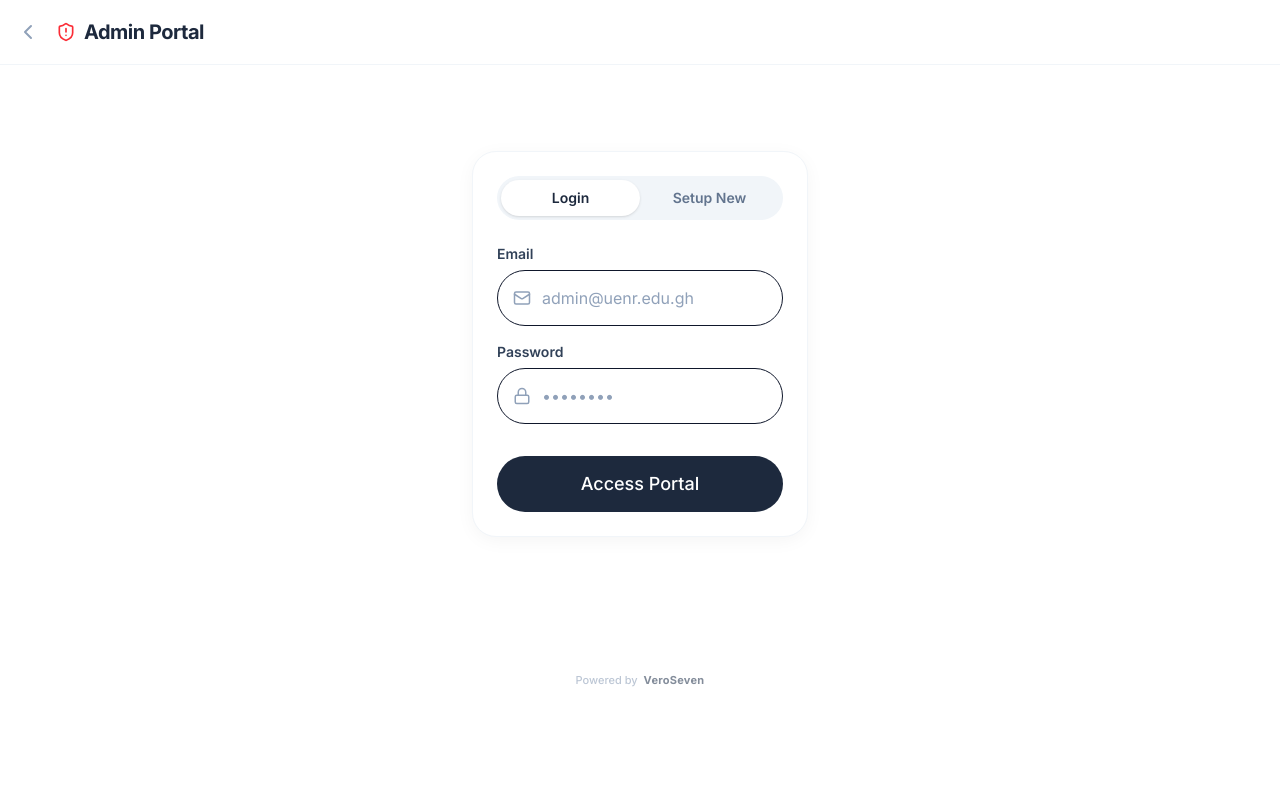
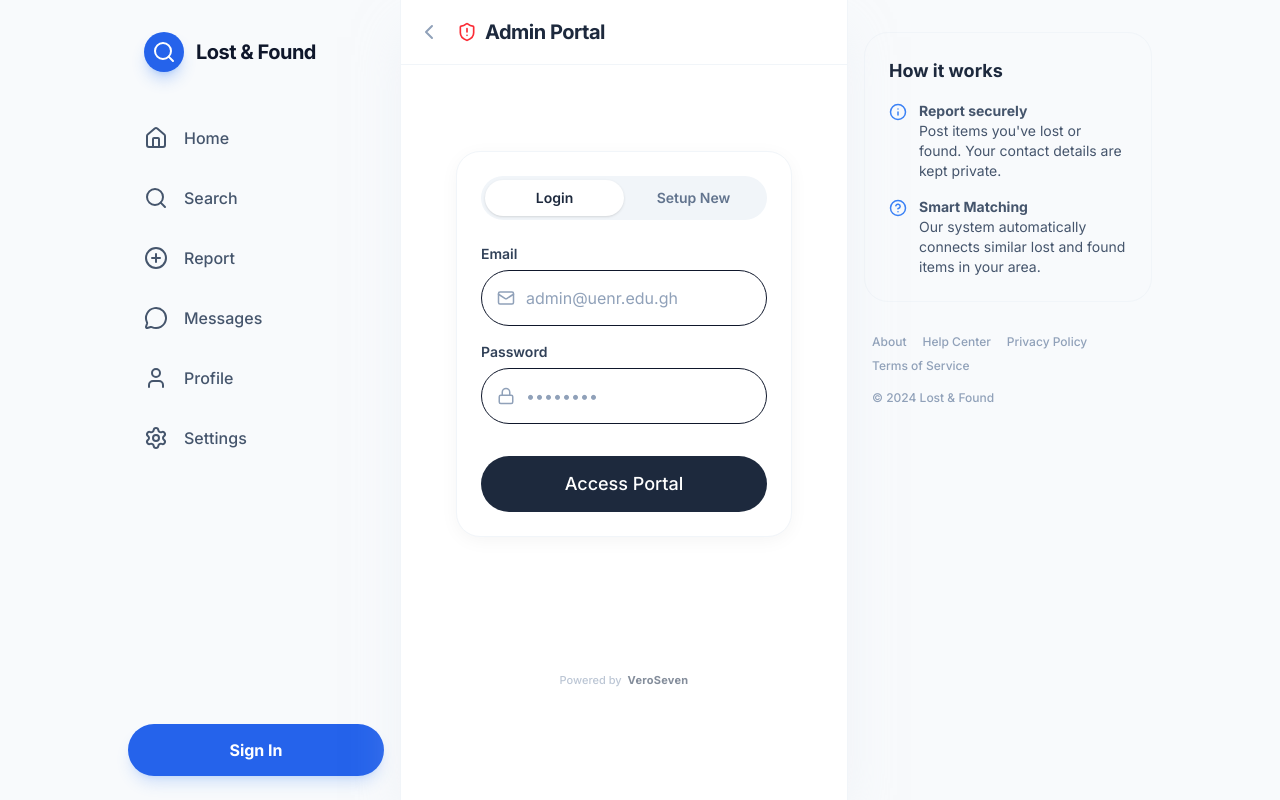
Before and after one commit to SevenCandid/Lost-And-Found, a React (Vite) app: page /admin/auth in a window 1280 px wide. Built offline with nearby package versions, Linux system fonts and the light colour scheme; no server answers.

Commit message:
feat: implement dedicated desktop and tablet layout

```diff
--- a/src/App.tsx
+++ b/src/App.tsx
@@ -1,6 +1,7 @@
 import { BrowserRouter, Routes, Route, Navigate } from 'react-router-dom'
 import { Toaster } from 'react-hot-toast'
 import { MainLayout } from './layouts/MainLayout'
+import { DesktopLayoutWrapper } from './layouts/DesktopLayoutWrapper'
 
 // Pages
 import { SplashPage } from './pages/SplashPage'
@@ -37,6 +38,7 @@ export default function App() {
           }
         }}
       />
+      <DesktopLayoutWrapper>
         <Routes>
           <Route path="/splash" element={<SplashPage />} />
           <Route path="/welcome" element={<WelcomePage />} />
@@ -108,6 +110,7 @@ export default function App() {
           {/* Fallback */}
           <Route path="*" element={<Navigate to="/" replace />} />
         </Routes>
+      </DesktopLayoutWrapper>
     </BrowserRouter>
   )
 }
--- /dev/null
+++ b/src/components/desktop/DesktopRightPanel.tsx
@@ -0,0 +1,30 @@
+import { Info, HelpCircle } from 'lucide-react'
+
+export function DesktopRightPanel() {
+  return (
+    <div className="w-full h-full pt-8 pb-6 px-4">
+      <div className="bg-slate-50 dark:bg-slate-800/50 rounded-3xl p-6 border border-slate-100 dark:border-slate-800">
+        <h2 className="text-lg font-bold text-slate-800 dark:text-white mb-4">How it works</h2>
+
+        <div className="space-y-4 text-sm text-slate-600 dark:text-slate-400">
+          <div className="flex gap-3">
+            <Info className="text-primary-500 shrink-0 mt-0.5" size={18} />
+            <p><strong>Report securely</strong><br/>Post items you've lost or found. Your contact details are kept private.</p>
+          </div>
+          <div className="flex gap-3">
+            <HelpCircle className="text-primary-500 shrink-0 mt-0.5" size={18} />
+            <p><strong>Smart Matching</strong><br/>Our system automatically connects similar lost and found items in your area.</p>
+          </div>
+        </div>
+      </div>
+
+      <div className="mt-8 flex flex-wrap gap-x-4 gap-y-2 text-xs text-slate-400 font-medium px-2">
+        <a href="#" className="hover:text-slate-600 dark:hover:text-slate-200 transition-colors">About</a>
+        <a href="#" className="hover:text-slate-600 dark:hover:text-slate-200 transition-colors">Help Center</a>
+        <a href="#" className="hover:text-slate-600 dark:hover:text-slate-200 transition-colors">Privacy Policy</a>
+        <a href="#" className="hover:text-slate-600 dark:hover:text-slate-200 transition-colors">Terms of Service</a>
+        <span className="w-full mt-2">© 2024 Lost & Found</span>
+      </div>
+    </div>
+  )
+}
--- /dev/null
+++ b/src/components/desktop/DesktopSidebar.tsx
@@ -0,0 +1,125 @@
+import { NavLink, useNavigate } from 'react-router-dom'
+import { Home, PlusCircle, Search, MessageCircle, User, Settings, LogOut } from 'lucide-react'
+import { cn } from '../../lib/utils'
+import { useAuth } from '../../contexts/AuthContext'
+import { useState, useEffect } from 'react'
+import { supabase } from '../../lib/supabase'
+
+export function DesktopSidebar() {
+  const { user, signOut } = useAuth()
+  const navigate = useNavigate()
+  const [unreadMessages, setUnreadMessages] = useState(0)
+
+  useEffect(() => {
+    if (!user) return
+
+    const fetchUnread = async () => {
+      const { count } = await supabase
+        .from('notifications')
+        .select('*', { count: 'exact', head: true })
+        .eq('user_id', user.id)
+        .eq('is_read', false)
+        .eq('type', 'new_message')
+
+      setUnreadMessages(count || 0)
+    }
+
+    fetchUnread()
+
+    const channelName = `desktop_unread_${user.id}_${Math.random().toString(36).substring(7)}`
+    const channel = supabase.channel(channelName)
+
+    channel
+      .on('postgres_changes', { event: '*', schema: 'public', table: 'notifications', filter: `user_id=eq.${user.id}` }, () => fetchUnread())
+      .subscribe()
+
+    return () => { supabase.removeChannel(channel) }
+  }, [user?.id])
+
+  const requireAuth = (e: React.MouseEvent) => {
+    if (!user) {
+      e.preventDefault()
+      navigate('/login')
+    }
+  }
+
+  const navItems = [
+    { to: '/', icon: Home, label: 'Home' },
+    { to: '/search', icon: Search, label: 'Search' },
+    { to: '/report', icon: PlusCircle, label: 'Report' },
+    { to: '/messages', icon: MessageCircle, label: 'Messages' },
+    { to: '/profile', icon: User, label: 'Profile', auth: true },
+    { to: '/settings', icon: Settings, label: 'Settings', auth: true },
+  ]
+
+  return (
+    <div className="w-full h-full flex flex-col pt-8 pb-6 px-4">
+      {/* Logo */}
+      <div className="px-4 mb-10 flex items-center gap-3">
+        <div className="w-10 h-10 bg-primary-600 rounded-xl flex items-center justify-center shadow-lg shadow-primary-500/30">
+          <Search size={24} className="text-white" />
+        </div>
+        <h1 className="text-xl font-black text-slate-900 dark:text-white tracking-tight">
+          Lost & Found
+        </h1>
+      </div>
+
+      {/* Nav Links */}
+      <nav className="flex-1 space-y-2">
+        {navItems.map((item) => (
+          <NavLink
+            key={item.to}
+            to={item.to}
+            onClick={item.auth ? requireAuth : undefined}
+            className={({ isActive }) =>
+              cn(
+                'flex items-center gap-4 px-4 py-3.5 rounded-2xl transition-all duration-200 group',
+                isActive
+                  ? 'bg-primary-50 dark:bg-primary-900/20 text-primary-600 dark:text-primary-400 font-bold'
+                  : 'text-slate-600 dark:text-slate-400 hover:bg-slate-50 dark:hover:bg-slate-800/50 hover:text-slate-900 dark:hover:text-slate-200 font-medium'
+              )
+            }
+          >
+            {({ isActive }) => (
+              <>
+                <div className="relative">
+                  <item.icon
+                    size={24}
+                    strokeWidth={isActive ? 2.5 : 2}
+                    className={cn(isActive && "drop-shadow-sm transition-transform duration-200 group-hover:scale-110", !isActive && "transition-transform duration-200 group-hover:scale-110")}
+                  />
+                  {item.label === 'Messages' && unreadMessages > 0 && (
+                    <span className="absolute -top-1 -right-2 bg-red-500 text-white text-[10px] font-bold px-1.5 min-w-[16px] h-[16px] rounded-full flex items-center justify-center border-2 border-white dark:border-slate-900">
+                      {unreadMessages > 9 ? '9+' : unreadMessages}
+                    </span>
+                  )}
+                </div>
+                <span className="text-base">
+                  {item.label}
+                </span>
+              </>
+            )}
+          </NavLink>
+        ))}
+      </nav>
+
+      {/* Footer / User Profile */}
+      {user ? (
+        <button
+          onClick={() => signOut()}
+          className="flex items-center gap-4 px-4 py-3.5 rounded-2xl text-slate-500 hover:text-danger-600 hover:bg-danger-50 dark:hover:bg-danger-900/20 transition-colors font-medium mt-auto w-full text-left"
+        >
+          <LogOut size={24} />
+          <span>Log out</span>
+        </button>
+      ) : (
+        <button
+          onClick={() => navigate('/login')}
+          className="w-full bg-primary-600 hover:bg-primary-700 text-white font-bold py-3.5 px-4 rounded-2xl shadow-lg shadow-primary-500/20 transition-colors mt-auto"
+        >
+          Sign In
+        </button>
+      )}
+    </div>
+  )
+}
--- /dev/null
+++ b/src/layouts/DesktopLayoutWrapper.tsx
@@ -0,0 +1,28 @@
+import { ReactNode } from 'react'
+import { DesktopSidebar } from '../components/desktop/DesktopSidebar'
+import { DesktopRightPanel } from '../components/desktop/DesktopRightPanel'
+
+export function DesktopLayoutWrapper({ children }: { children: ReactNode }) {
+  return (
+    <div className="min-h-screen bg-slate-50 dark:bg-slate-950 flex justify-center transition-colors">
+      <div className="flex w-full max-w-5xl justify-center relative">
+
+        {/* Left Sidebar (Desktop only) */}
+        <div className="hidden lg:block w-72 shrink-0 h-screen sticky top-0">
+          <DesktopSidebar />
+        </div>
+
+        {/* Main Content (The Mobile App) */}
+        <div className="w-full max-w-md min-h-screen bg-background shadow-2xl shadow-slate-200/50 dark:shadow-none sm:border-x border-slate-100 dark:border-slate-800 flex-shrink-0 z-20 flex flex-col relative overflow-x-hidden">
+          {children}
+        </div>
+
+        {/* Right Sidebar (Desktop only) */}
+        <div className="hidden xl:block w-80 shrink-0 h-screen sticky top-0">
+           <DesktopRightPanel />
+        </div>
+
+      </div>
+    </div>
+  )
+}
--- a/src/layouts/MainLayout.tsx
+++ b/src/layouts/MainLayout.tsx
@@ -4,21 +4,14 @@ import { TopHeader } from '../components/TopHeader'
 
 export function MainLayout() {
   return (
-    <div className="min-h-screen bg-background font-sans text-slate-900 dark:text-slate-100 pb-24 md:pb-0 flex justify-center transition-colors">
-      <main className="w-full max-w-md min-h-screen bg-surface shadow-xl shadow-slate-200/50 dark:shadow-none sm:border-x border-slate-100 dark:border-slate-800 relative flex flex-col transition-colors">
-        <TopHeader />
-        <div className="flex-1 overflow-x-hidden">
-          <Outlet />
-        </div>
-      </main>
-
-      {/* Show bottom nav only on mobile/small screens for this app, but since it's mobile-first, we'll keep it max-w-md */}
-      <div className="md:hidden">
-        <BottomNavigation />
+    <div className="w-full min-h-screen bg-surface flex flex-col transition-colors pb-24 lg:pb-0 relative">
+      <TopHeader />
+      <div className="flex-1 overflow-x-hidden">
+        <Outlet />
       </div>
 
-      {/* For desktop, we still show the bottom nav within the max-w-md container */}
-      <div className="hidden md:block fixed bottom-0 left-1/2 -translate-x-1/2 w-full max-w-md z-50">
+      {/* Bottom navigation only shown on mobile/tablet */}
+      <div className="lg:hidden">
         <BottomNavigation />
       </div>
     </div>
--- a/src/pages/ItemDetailsPage.tsx
+++ b/src/pages/ItemDetailsPage.tsx
@@ -158,7 +158,7 @@ export function ItemDetailsPage() {
   return (
     <div className="flex flex-col min-h-screen bg-surface pb-24">
       {/* Header */}
-      <header className="fixed top-0 left-0 right-0 z-40 flex justify-between p-4 pt-safe max-w-md mx-auto pointer-events-none">
+      <header className="absolute top-0 left-0 right-0 z-40 flex justify-between p-4 pt-safe pointer-events-none">
         <button
           onClick={() => navigate(-1)}
           title="Go back"
@@ -249,7 +249,7 @@ export function ItemDetailsPage() {
 
       {/* Sticky Bottom Action for Non-Reporter */}
       {item.status === 'active' && !isReporter && (
-        <div className="fixed bottom-0 left-0 right-0 p-4 bg-white/90 dark:bg-slate-900/90 backdrop-blur-xl border-t border-slate-100 dark:border-slate-800 pb-safe max-w-md mx-auto z-30 flex gap-3 transition-colors">
+        <div className="sticky bottom-0 left-0 right-0 mt-auto p-4 bg-white/90 dark:bg-slate-900/90 backdrop-blur-xl border-t border-slate-100 dark:border-slate-800 pb-safe z-30 flex gap-3 transition-colors">
           <Button
             variant="outline"
             className="flex-1 bg-white"
@@ -303,7 +303,7 @@ export function ItemDetailsPage() {
 
       {/* Sticky Bottom Action for Reporter */}
       {isReporter && item.type === 'found' && !['returned', 'closed'].includes(item.status) && (
-        <div className="fixed bottom-0 left-0 right-0 p-4 bg-white/90 dark:bg-slate-900/90 backdrop-blur-xl border-t border-slate-100 dark:border-slate-800 pb-safe max-w-md mx-auto z-30 transition-colors">
+        <div className="sticky bottom-0 left-0 right-0 mt-auto p-4 bg-white/90 dark:bg-slate-900/90 backdrop-blur-xl border-t border-slate-100 dark:border-slate-800 pb-safe z-30 transition-colors">
           <Button
             fullWidth
             onClick={handleMarkReturned}
```
Lines whose indentation alone changed are shown as unchanged.
